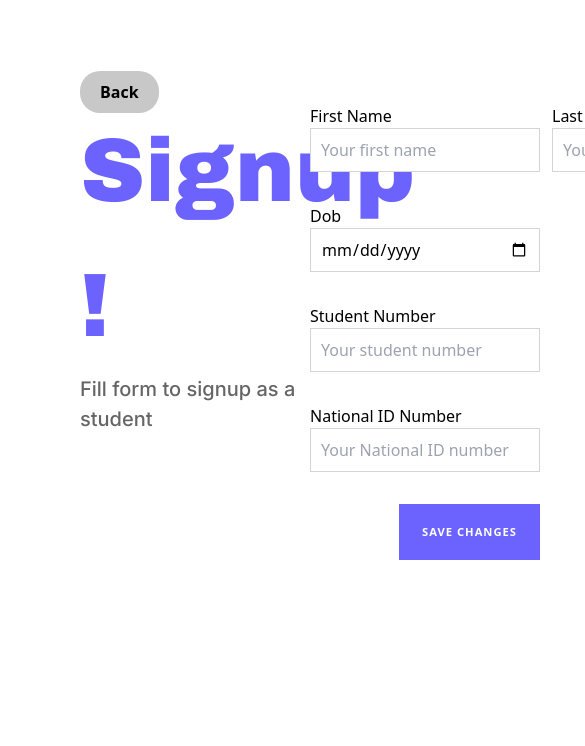
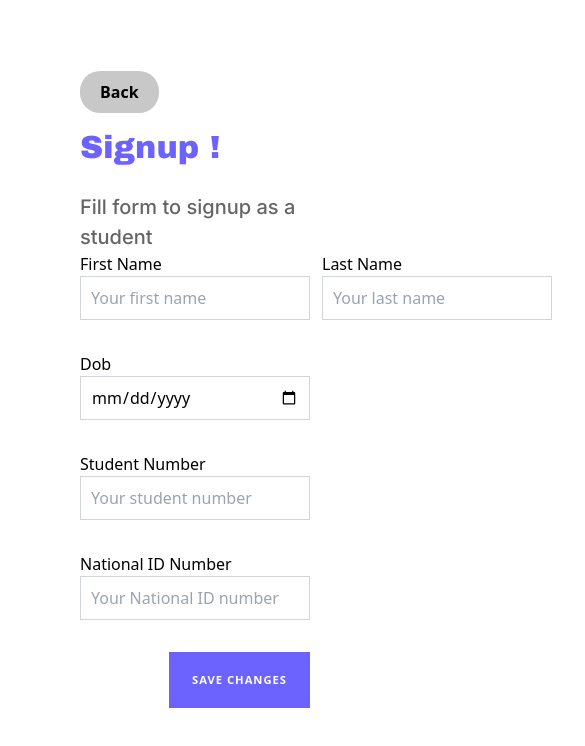
Before and after one commit to kdgyimah-dev/peabux, a Next.js app: page /signup/student in a window 390 px wide. Shown: the top 746 px of the page, 585 px wide, since content can reach past the window. Built offline with nearby package versions, Linux system fonts and the light colour scheme.

Commit message:
updates: responsiveness

```diff
--- a/pages/components/signupHeader.tsx
+++ b/pages/components/signupHeader.tsx
@@ -6,6 +6,7 @@ const StyledSignupHeader = styled.div`
   .title {
     font-size: 90px;
     color: #6c63ff;
+    margin: 20px 0;
     font-family: "Archivo Black", sans-serif;
   }
   .description {
@@ -13,6 +14,13 @@ const StyledSignupHeader = styled.div`
     color: #0000009a;
     font-weight: 500;
     font-size: 20px;
+  }
+
+
+  @media screen and (max-width: 991px) {
+    .title {
+      font-size: 32px;
+    }
   }
 `;
 export default function SignupHeader(props: {
--- a/pages/signup/student/index.tsx
+++ b/pages/signup/student/index.tsx
@@ -19,6 +19,7 @@ const StyledSignupStudent = styled.div`
     }
     .form_wrapper {
       display: flex;
+      column-gap: 24px;
       width: 100%;
       form {
         width: 100%;
@@ -71,6 +72,12 @@ const StyledSignupStudent = styled.div`
           }
         }
       }
+    }
+  }
+
+  @media screen and (max-width: 991px) {
+    .form_wrapper {
+      flex-direction: column;
     }
   }
 `;
--- a/pages/signup/teacher/index.tsx
+++ b/pages/signup/teacher/index.tsx
@@ -22,6 +22,7 @@ const StyledSignupTeacher = styled.div`
     }
     .form_wrapper {
       display: flex;
+      column-gap: 24px;
       width: 100%;
       form {
         width: 100%;
@@ -74,6 +75,12 @@ const StyledSignupTeacher = styled.div`
           }
         }
       }
+    }
+  }
+
+  @media screen and (max-width: 991px) {
+    .form_wrapper {
+      flex-direction: column;
     }
   }
 `;
```
